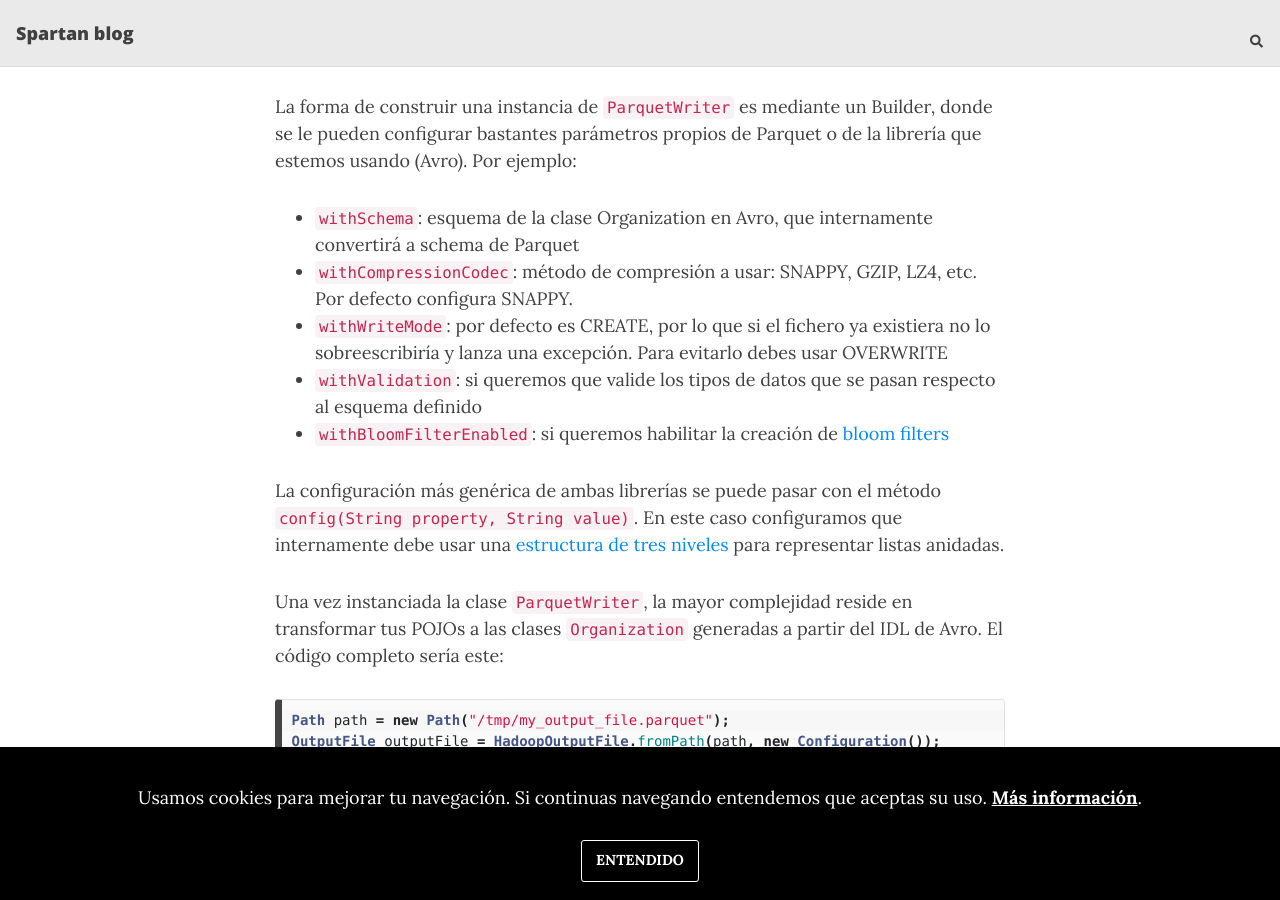
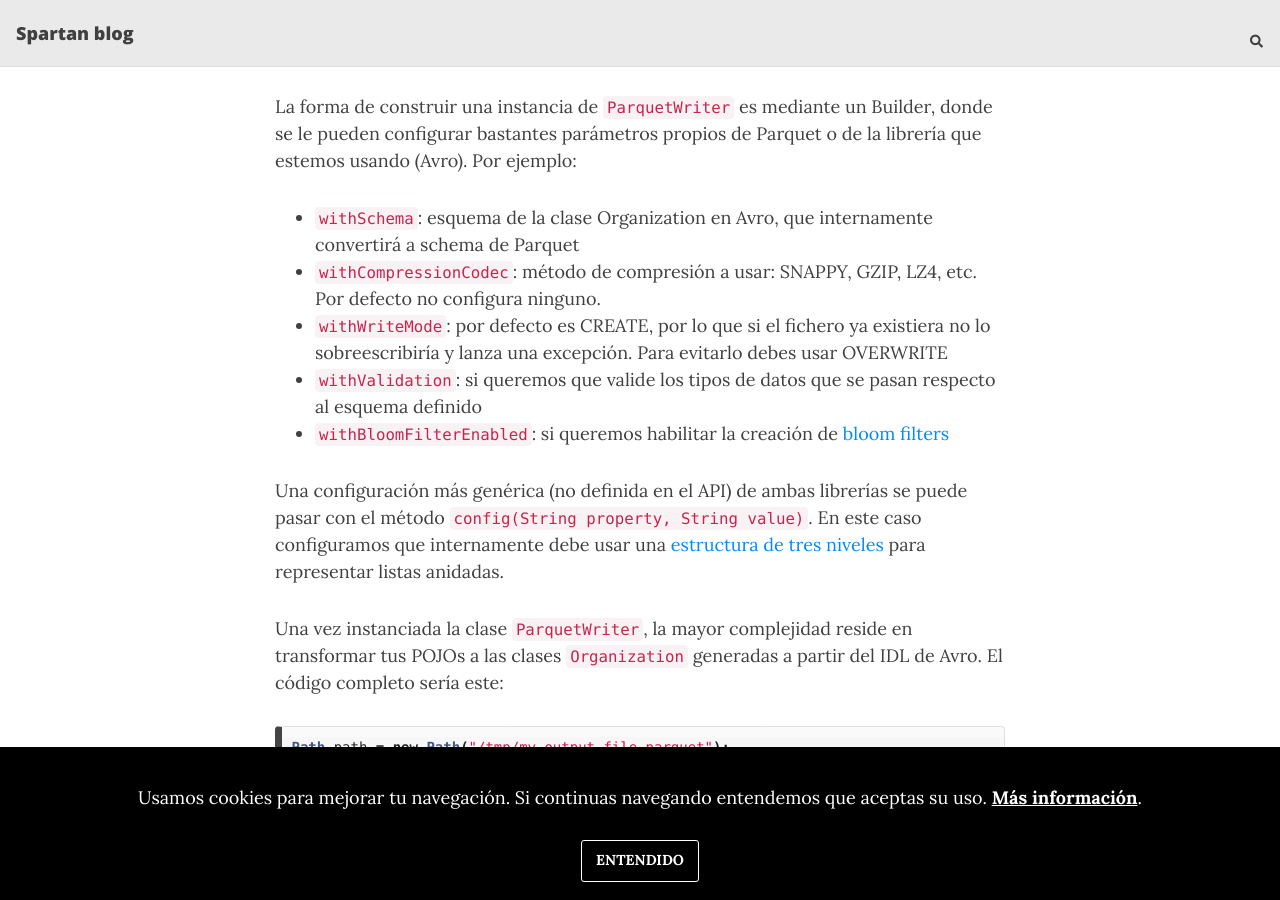
Before and after one commit to jerolba/jerolba.github.io, a Jekyll site: the page built from _posts/2023-11-22-trabajando-con-ficheros-parquet-en-java-usando-avro.md, in a window 1280 px wide and 900 px high, scrolled down 2267 px. Built offline with Jekyll 4.4.1, drawn with Linux system fonts in a browser that asks for light colours; nearby versions of some CDN libraries; comment, search, counter and statistics services are not loaded; some of the changed text lies outside the part shown.

Commit message:
Improvements after translating to english

````diff
--- a/_posts/2023-11-22-trabajando-con-ficheros-parquet-en-java-usando-avro.md
+++ b/_posts/2023-11-22-trabajando-con-ficheros-parquet-en-java-usando-avro.md
@@ -69,12 +69,12 @@
 
 La forma de construir una instancia de `ParquetWriter` es mediante un Builder, donde se le pueden configurar bastantes parámetros propios de Parquet o de la librería que estemos usando (Avro). Por ejemplo:
  * `withSchema`: esquema de la clase Organization en Avro, que internamente convertirá a schema de Parquet
- * `withCompressionCodec`: método de compresión a usar: SNAPPY, GZIP, LZ4, etc. Por defecto configura SNAPPY.
+ * `withCompressionCodec`: método de compresión a usar: SNAPPY, GZIP, LZ4, etc. Por defecto no configura ninguno.
  * `withWriteMode`: por defecto es CREATE, por lo que si el fichero ya existiera no lo sobreescribiría y lanza una excepción. Para evitarlo debes usar OVERWRITE
  * `withValidation`: si queremos que valide los tipos de datos que se pasan respecto al esquema definido
  * `withBloomFilterEnabled`: si queremos habilitar la creación de [bloom filters](https://en.wikipedia.org/wiki/Bloom_filter)
 
-La configuración más genérica de ambas librerías se puede pasar con el método `config(String property, String value)`. En este caso configuramos que internamente debe usar una [estructura de tres niveles](https://github.com/apache/parquet-format/blob/master/LogicalTypes.md#lists) para representar listas anidadas.
+Una configuración más genérica (no definida en el API) de ambas librerías se puede pasar con el método `config(String property, String value)`. En este caso configuramos que internamente debe usar una [estructura de tres niveles](https://github.com/apache/parquet-format/blob/master/LogicalTypes.md#lists) para representar listas anidadas.
 
 Una vez instanciada la clase `ParquetWriter`, la mayor complejidad reside en transformar tus POJOs a las clases `Organization` generadas a partir del IDL de Avro. El código completo sería este:
 
@@ -222,6 +222,7 @@
   }
 }
 ```
+
 El código lo puedes encontrar en [GitHub](https://github.com/jerolba/parquet-for-java-posts/blob/master/src/main/java/com/jerolba/parquet/avro/ToParquetUsingAvroWithGenericRecord.java#L33).
 
 #### Deserialización
@@ -256,7 +257,7 @@
 
 El código lo puedes encontrar en [GitHub](https://github.com/jerolba/parquet-for-java-posts/blob/master/src/main/java/com/jerolba/parquet/avro/FromParquetUsingAvroWithGenericRecord.java#L23).
 
-Por defecto cuando lee el fichero deserializa todos los campos del objeto, ya que desconoce el esquema de lo que necesitas leer y lo procesa todo. **Si quisieras una proyección de los campos deberás pasárselo en forma de schema de Avro** en la creación del `ParquetReader`:
+Por defecto cuando lee el fichero deserializa todos los campos del objeto, ya que desconoce el esquema de lo que necesitas leer, y lo procesa todo. **Si quisieras una proyección de los campos deberás pasárselo en forma de schema de Avro** en la creación del `ParquetReader`:
 
 ```java
 Schema projection = SchemaBuilder.record("Organizations")
@@ -292,14 +293,13 @@
 | Dictionay False | 1 034 MB | 508 MB |
 | Dictionay True  |   289 MB | 281 MB |
 
-
 Dadas la diferencia de tamaños, podemos ver que en mi ejemplo sintético el uso de diccionarios comprime bastante la información, mejor que el propio algoritmo de Snappy. La activación de la compresión o no vendrá dada por la penalización en rendimiento que suponga.
 
 ### Tiempo de serialización
 
 **Usando generación de código:**
 
-| | Sin comprimir | Snappy |
+|    | Sin comprimir | Snappy |
 |:---|---:|---:|
 | Dictionay False | 16 403 ms | 17 200 ms |
 | Dictionay True  | 17 796 ms | 17 841 ms |
@@ -363,3 +363,5 @@
 Los datos que he usado en el ejemplo son sintéticos y los resultados pueden variar según las características de tus datos. Te recomiendo hacer pruebas, pero a menos que todos tus valores sean muy aleatorios, las tasas de compresión serán altas.
 
 En entornos de escribir una vez y leer múltiples veces, el tiempo empleado en serializar no debería ser determinante. Son más importantes, por ejemplo, el consumo de tu almacenamiento, el tiempo de transferencia de los ficheros, o la velocidad de procesamiento (más si puedes filtrar las columnas a las que accedes).
+
+A pesar de usar diferentes técnicas de compresión y codificación, el tiempo de procesamiento de ficheros es bastante rápido. Junto a su capacidad de trabajar con un esquema tipado, lo convierte en un formato de intercambio de datos a tener en cuenta en proyectos con alto volumen de datos.
````
